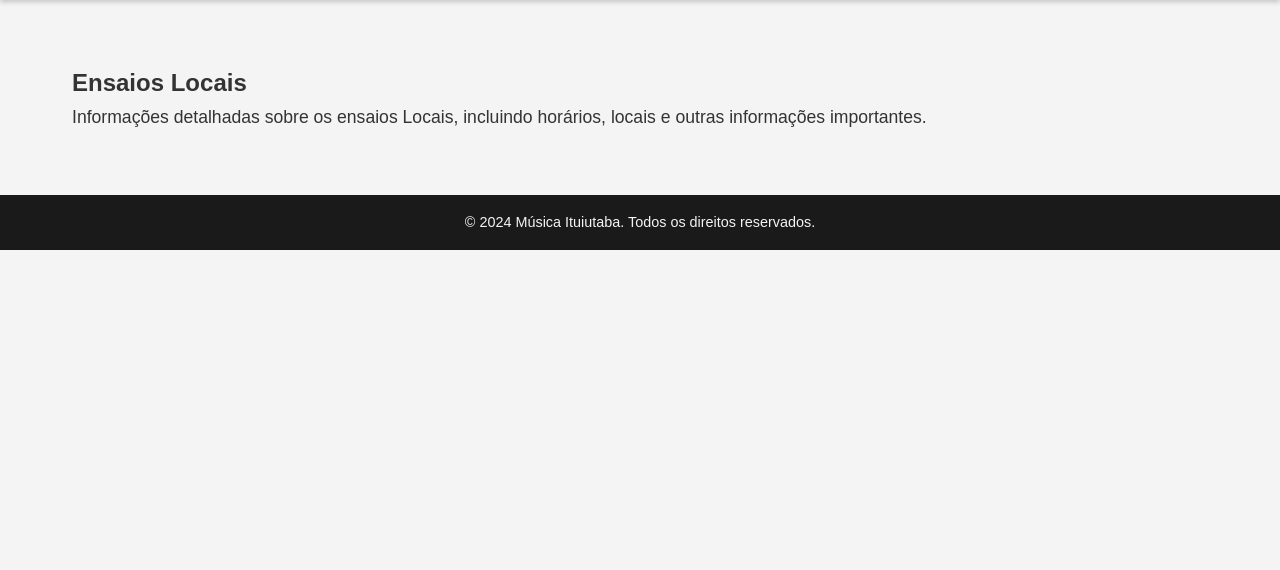
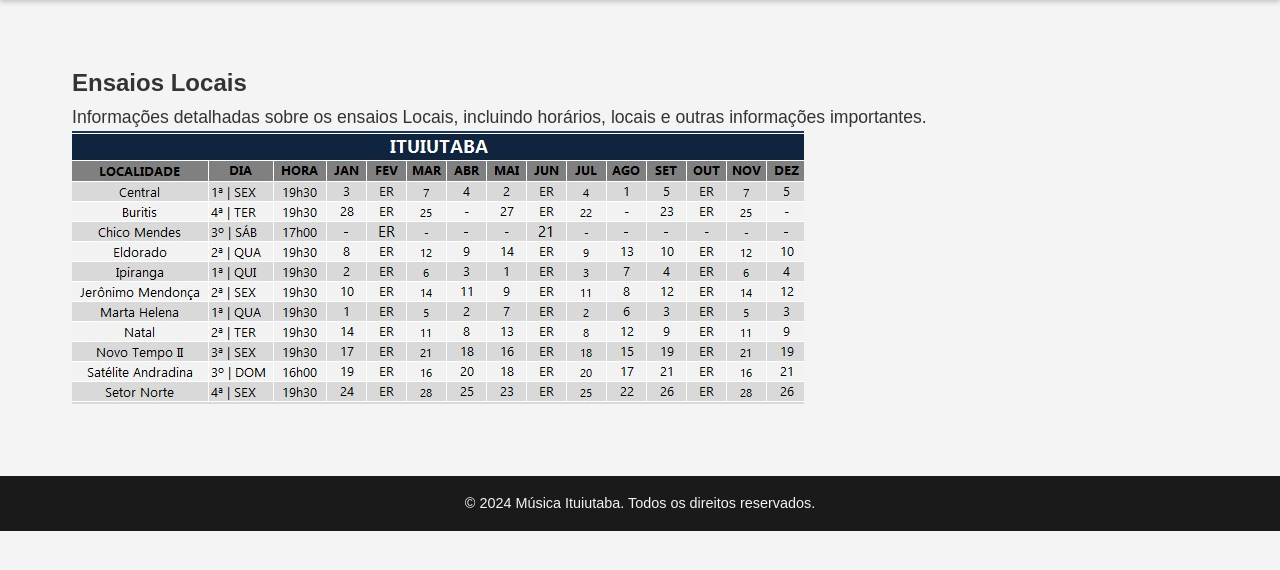
Before and after one commit to vinimacar/Musicaitba, a plain HTML site: page ensaios_locais.html in a window 1280 px wide. Shown: the part 70-640 px from the top of the page. Drawn offline with Linux system fonts and the light colour scheme.

Commit message:
Update ensaios_locais.html

```diff
--- a/ensaios_locais.html
+++ b/ensaios_locais.html
@@ -26,6 +26,7 @@
     <section class="content">
         <h1>Ensaios Locais</h1>
         <p>Informações detalhadas sobre os ensaios Locais, incluindo horários, locais e outras informações importantes.</p>
+        <img src= "itba.jpg">
     </section>
 
     <footer>
```
